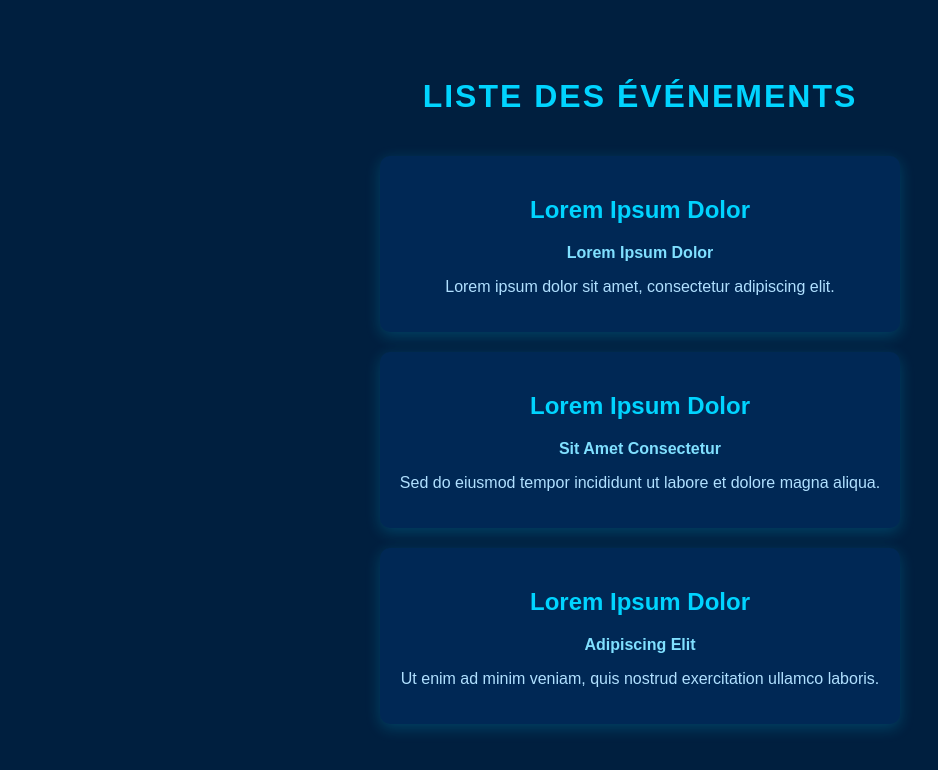
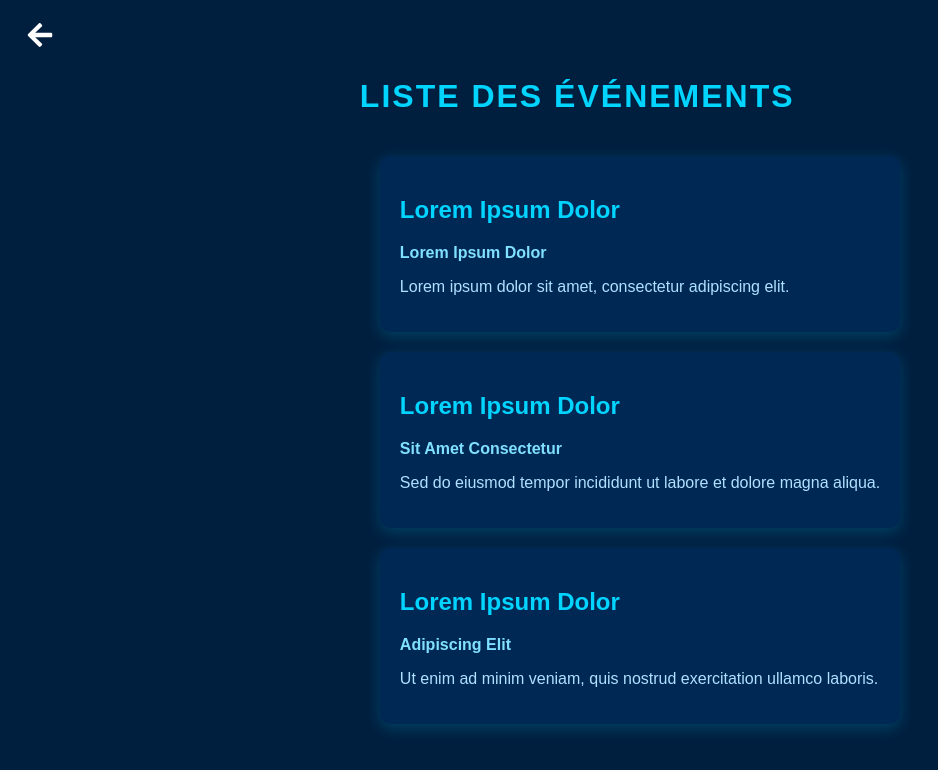
Before and after one commit to claudemarjean/the-claudes, a React (Create React App) app: page /events in a window 1280 px wide. Shown: the top 770 px of the page, without its empty margins (0-938 px from the left). Built offline with nearby package versions, Linux system fonts and the light colour scheme.

Commit message:
ajout flêche de retour au page d'accueil

```diff
--- a/package.json
+++ b/package.json
@@ -10,6 +10,7 @@
     "framer-motion": "^12.5.0",
     "react": "^19.0.0",
     "react-dom": "^19.0.0",
+    "react-icons": "^5.5.0",
     "react-router-dom": "^7.3.0",
     "react-scripts": "5.0.1",
     "web-vitals": "^2.1.4"
--- a/src/App.css
+++ b/src/App.css
@@ -90,11 +90,11 @@ h1 {
 }
 
 .drive {
-  background: #ff4757;
+  background: #28a745;
 }
 
 .drive:hover {
-  background: #c82333;
+  background: #1e7e34;
 }
 
 .event-grid {
@@ -132,3 +132,27 @@ h2 {
   color: #b0e0ff;
   margin-top: 10px;
 }
+.back-button {
+  background-color: transparent;
+  color: white;
+  border: none;
+  font-size: 24px;
+  cursor: pointer;
+  position: absolute;
+  top: 20px;
+  left: 20px;
+  transition: transform 0.2s ease;
+}
+
+.back-button:hover {
+  transform: scale(1.2);
+}
+
+.back-button:active {
+  transform: scale(0.9);
+}
+
+.icon {
+  font-size: 28px;
+  color: #ffffff;
+}
--- a/src/App.js
+++ b/src/App.js
@@ -14,7 +14,7 @@ function HomePage() {
           whileTap={{ scale: 0.9 }}
           className="btn"
         >
-          <Link to="/events">Voir les événements</Link>
+          <Link to="/events">Détails des événements</Link>
         </motion.button>
 
         <motion.button
@@ -23,7 +23,7 @@ function HomePage() {
           className="btn drive"
           onClick={() => window.open("https://drive.google.com/drive/folders/1vpoWsed2dIRBUypa4Xua3UBb61SuVf33", "_blank")}
         >
-          Accéder au Drive
+          Téléverser des photos
         </motion.button>
       </div>
     </div>
--- a/src/Events.js
+++ b/src/Events.js
@@ -1,5 +1,7 @@
 import React from "react";
 import { motion } from "framer-motion";
+import { useNavigate } from "react-router-dom";
+import { FaArrowLeft } from "react-icons/fa";
 import "./App.css";
 
 const events = [
@@ -24,8 +26,20 @@ const events = [
 ];
 
 function Events() {
+  const navigate = useNavigate();
+
   return (
-    <div className="container">
+    <div className="events-container">
+      {/* Flèche de retour sans texte */}
+      <motion.button
+        className="back-button"
+        onClick={() => navigate("/")}
+        whileHover={{ scale: 1.2 }}
+        whileTap={{ scale: 0.9 }}
+      >
+        <FaArrowLeft className="icon" />
+      </motion.button>
+
       <h1>Liste des Événements</h1>
       <div className="event-grid">
         {events.map((event) => (
```
Also changed, not shown: 1 other file (tests, documents, lock files or other folders).
